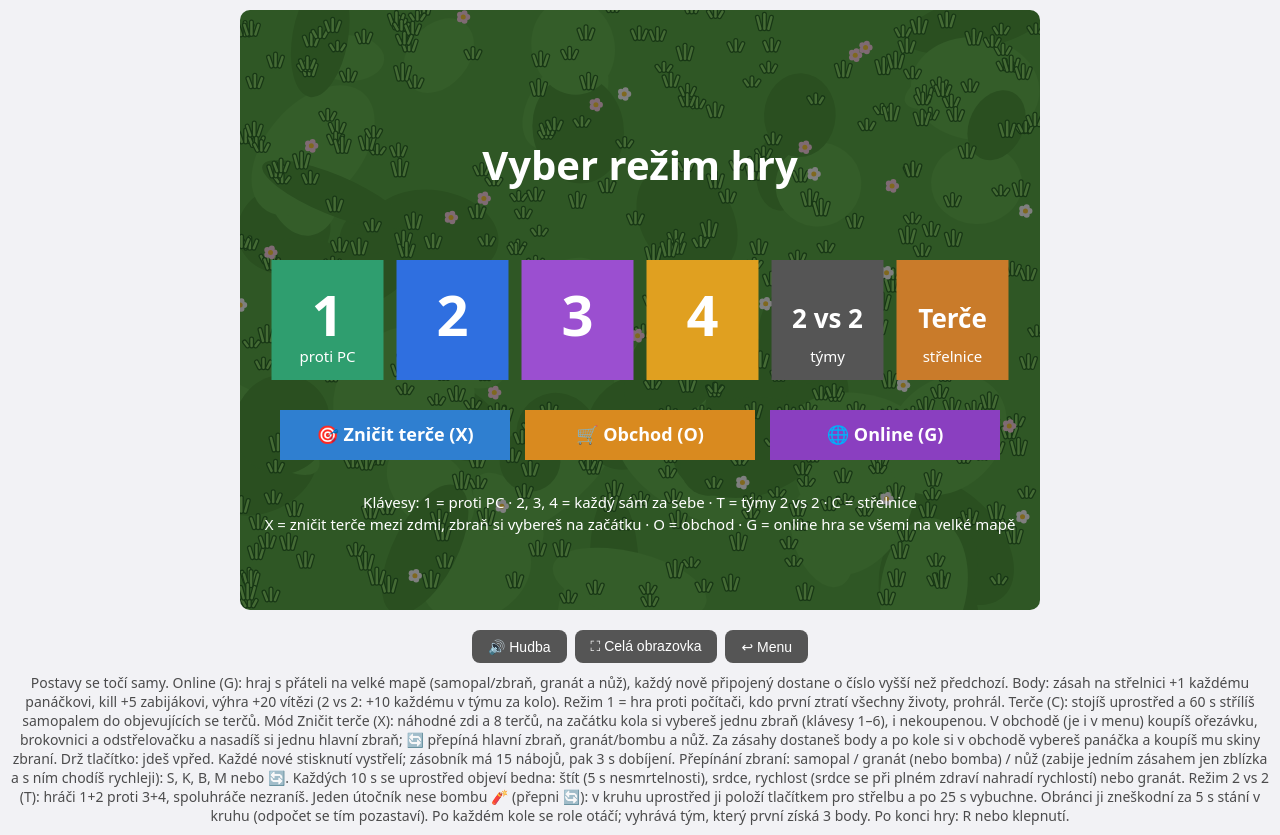
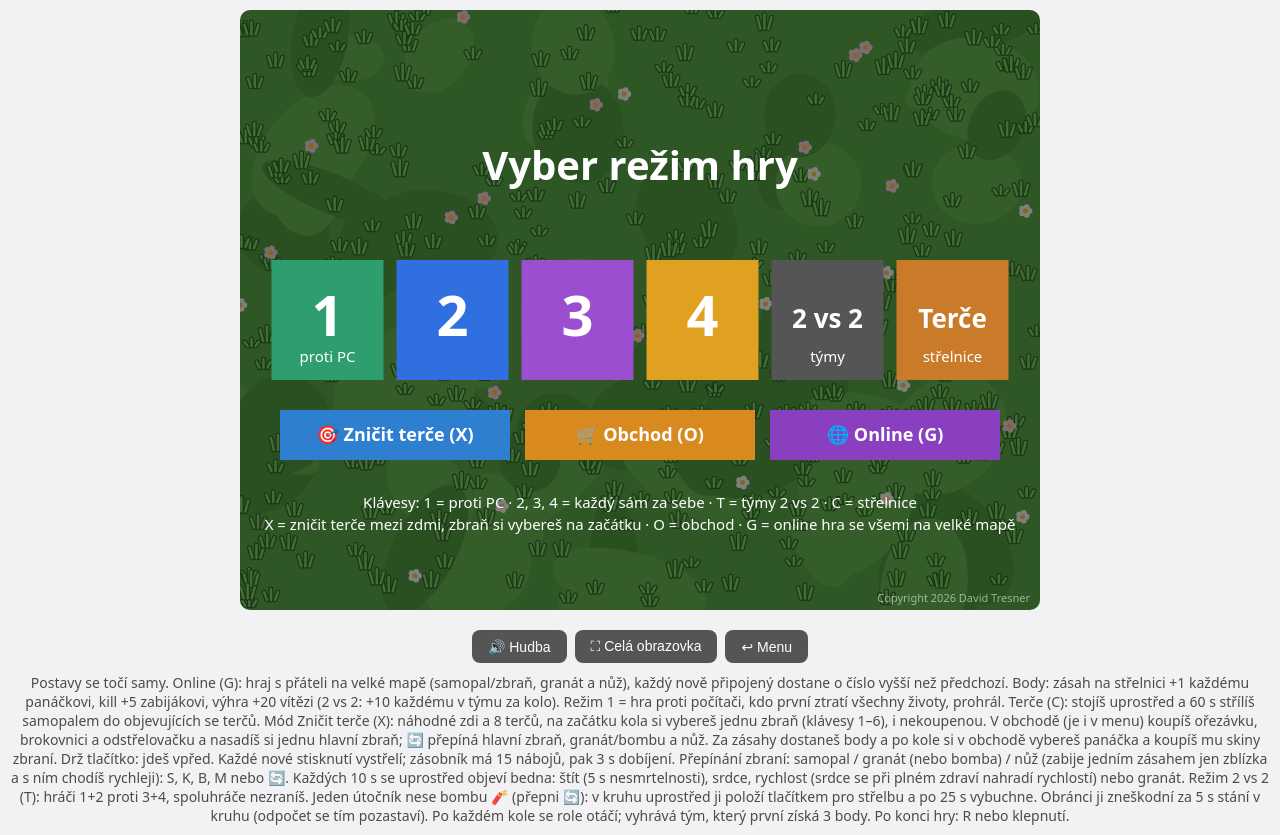
Before and after one commit to davetresner-acc/Arena, a website: page public/index.html in a window 1280 px wide. Drawn offline with Linux system fonts and the light colour scheme.

Commit message:
Add files via upload

```diff
--- a/public/index.html
+++ b/public/index.html
@@ -523,7 +523,7 @@ function draw(){if(!online)ctx.drawImage(GR,0,0);ctx.textAlign='center';
    if(sub){ctx.font='15px system-ui';ctx.fillText(sub,cx,352)}});
   ctx.fillStyle='#fff';ctx.font='18px system-ui';ctx.fillStyle='#2f7fd0';ctx.fillRect(40,400,230,50);ctx.fillStyle='#d98a1f';ctx.fillRect(285,400,230,50);ctx.fillStyle='#8a3fc0';ctx.fillRect(530,400,230,50);ctx.fillStyle='#fff';ctx.font='bold 18px system-ui';ctx.fillText('🎯 Zničit terče (X)',155,431);ctx.fillText('🛒 Obchod (O)',400,431);ctx.fillText('🌐 Online (G)',645,431);
   if(netMsg){ctx.fillStyle='#ffd23f';ctx.font='14px system-ui';ctx.fillText(netMsg,W/2,472)}
-  ctx.fillStyle='#fff';ctx.font='15px system-ui';ctx.fillText('Klávesy: 1 = proti PC · 2, 3, 4 = každý sám za sebe · T = týmy 2 vs 2 · C = střelnice',W/2,498);ctx.fillText('X = zničit terče mezi zdmi, zbraň si vybereš na začátku · O = obchod · G = online hra se všemi na velké mapě',W/2,520);return}
+  ctx.fillStyle='#fff';ctx.font='15px system-ui';ctx.fillText('Klávesy: 1 = proti PC · 2, 3, 4 = každý sám za sebe · T = týmy 2 vs 2 · C = střelnice',W/2,498);ctx.fillText('X = zničit terče mezi zdmi, zbraň si vybereš na začátku · O = obchod · G = online hra se všemi na velké mapě',W/2,520);ctx.save();ctx.textAlign='right';ctx.textBaseline='alphabetic';ctx.font='11px system-ui';ctx.fillStyle='rgba(255,255,255,.55)';ctx.fillText('Copyright 2026 David Tresner',W-10,H-8);ctx.restore();return}
  if(online){camX=Math.max(0,Math.min(WW-W,P[0].x-W/2));camY=Math.max(0,Math.min(WH-H,P[0].y-H/2));ctx.save();ctx.translate(-camX,-camY);for(let gx=Math.floor(camX/W)*W;gx<camX+W;gx+=W)for(let gy=Math.floor(camY/H)*H;gy<camY+H;gy+=H)ctx.drawImage(GR,gx,gy);ctx.strokeStyle='#2f6e2a';ctx.lineWidth=10;ctx.strokeRect(0,0,WW,WH)}
  ctx.fillStyle='#8a8f9c';ctx.strokeStyle='#3d414b';ctx.lineWidth=3;WALLS.forEach(w=>{ctx.fillRect(w[0],w[1],w[2],w[3]);ctx.strokeRect(w[0],w[1],w[2],w[3])});
  drawZone();
```
